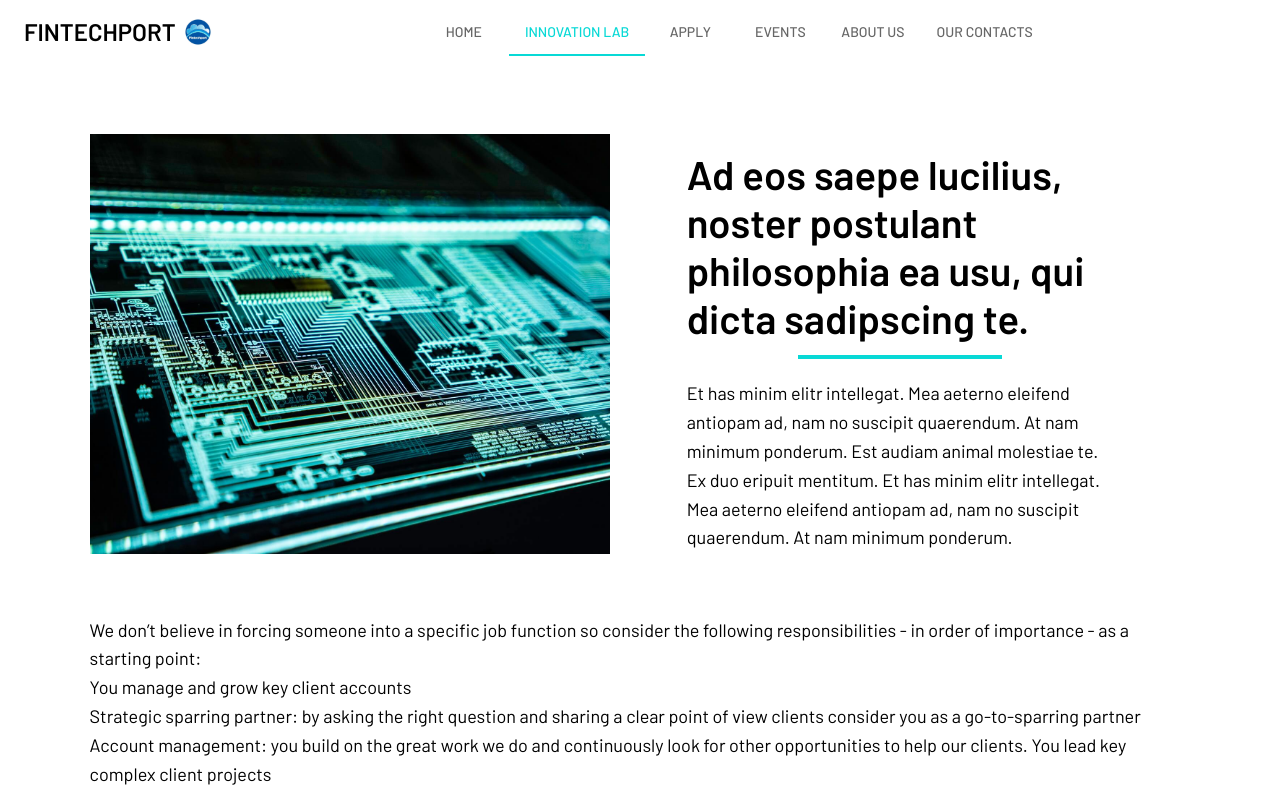
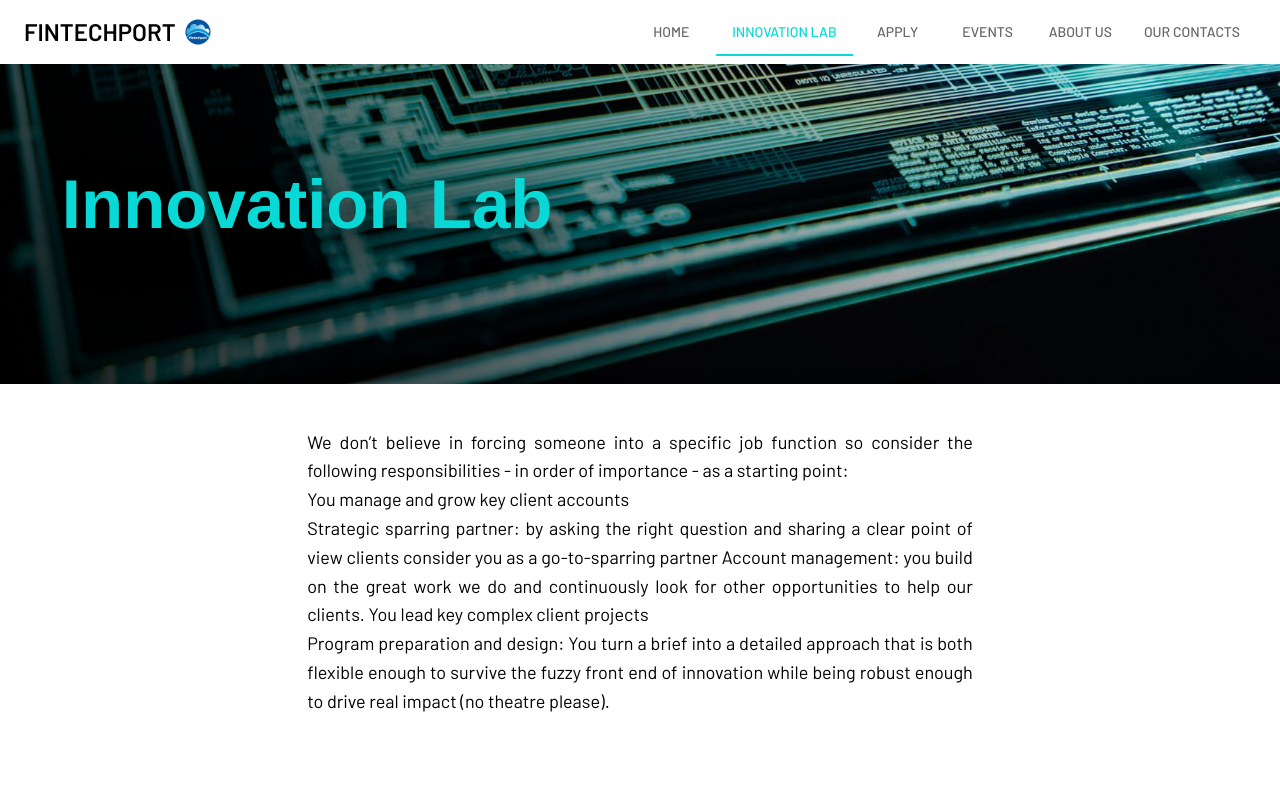
Before and after one commit to VictoriaSTo/fintechport-frontend, a React (Create React App) app: page /innovation-lab in a window 1280 px wide. Shown: the top 794 px of the page. Built offline with nearby package versions, Linux system fonts and the light colour scheme.

Commit message:
added design to innovation lab

```diff
--- a/src/components/Application/BottomBanner.module.css
+++ b/src/components/Application/BottomBanner.module.css
@@ -1,6 +1,6 @@
 .application-banner {
   text-align: center;
-  background-image: url(../../assets/handshake.jpg);
+  background-image: linear-gradient(45deg, rgba(0, 0, 0, .9), transparent), url(../../assets/handshake.jpg);
   background-position: center left;
   background-size: cover;
   background-attachment: fixed;
--- a/src/components/Career/PositionList.module.css
+++ b/src/components/Career/PositionList.module.css
@@ -1,6 +1,6 @@
 .jobs-banner{
   text-align: center;
-  background-image: url(../../assets/career/1.jpg);
+  background-image: linear-gradient(45deg, rgba(0, 0, 0, .4), transparent), url(../../assets/career/1.jpg);
   background-position: bottom left;
   background-size: cover;
   background-attachment: fixed;
@@ -33,7 +33,7 @@
 }
 
 .jobs {
-  padding: 2% 18% 2% 18%;
+  padding: 2% 24% 2% 24%;
 }
 
 .job {
@@ -55,7 +55,7 @@
 }
 
 .contact-us {
-  padding: 2% 18% 2% 18%;
+  padding: 2% 24% 2% 24%;
   text-align: left;
 }
 
--- a/src/components/FintechportHub/FintechportHub.module.css
+++ b/src/components/FintechportHub/FintechportHub.module.css
@@ -22,7 +22,7 @@
   font-size: 6.9rem;
   color: #08D9D6;
   font-family: archiabold,"DM Sans",Helvetica,sans-serif;
-  text-shadow: .5rem 1rem 2rem rgba(0, 0, 0, .2);
+  text-shadow: .5rem 2rem 4rem rgba(0, 0, 0, .8);
 }
 
 .heading-primary--sub {
@@ -58,3 +58,28 @@
 .adv__title {
   margin: 0;
 }
+
+@media only screen and (max-width: 900px) {
+  .header {
+    background-position: 173%;
+    background-size: cover;
+    background-image: linear-gradient(45deg, rgba(0, 0, 0, .7), rgba(0, 0, 0, .5)), url(../../assets/sh.jpg);
+  }
+
+  .heading-primary h1 {
+    font-size: 4.9rem;
+  }
+
+  .text {
+    padding: 1% 7% 0% 7%;
+  }
+
+  .text-title {
+    text-align: center;
+  }
+
+  .section-advantages {
+    background-color: #f8f5f7;
+    padding: 1% 7% 0% 7%;
+  }
+}
--- a/src/components/Homepage/NewsEvents.js
+++ b/src/components/Homepage/NewsEvents.js
@@ -1,13 +1,22 @@
+import useFetch from '../../hooks/useFetch';
+
 import Grid from '@mui/material/Grid';
 import theme from '../UI/Theme';
-import EventIcon from '@mui/icons-material/Event';
+// import EventIcon from '@mui/icons-material/Event';
 
 import classes from './NewsEvents.module.css';
-import eventsInfo from '../Events/eventsInfo';
+// import eventsInfo from '../Events/eventsInfo';
 
 
-const eventsList = eventsInfo.map((event) => {
-  const { id, title, img, date, place } = event;
+const NewsEvents = () => {
+  const apiUrl = 'http://localhost:1337';
+  const { loading, error, data } = useFetch(`${apiUrl}/events`);
+
+  if (loading) return <p>Loading ...</p>
+  if (error) return <p>Error</p>
+
+  const eventsList = data.map((event) => {
+    const { id, title, image, date, place } = event;
     return (
       <Grid item key={id} md={4}
         sx={{
@@ -17,7 +26,7 @@ const eventsList = eventsInfo.map((event) => {
         }}>
         <div data-aos-duration="1000" data-aos="fade-up">
           <div className={classes["card"]}>
-          <img className={classes["card__image"]} src={img} alt={title} />
+            <img className={classes["card__image"]} src={`${apiUrl}${image.url}`} alt={title} />
             <div className={classes["card__text"]}>
               <p className={classes["card__text--medium"]}>{title}</p>
               <p className={classes["card__text--small"]}>{date}</p>
@@ -28,7 +37,7 @@ const eventsList = eventsInfo.map((event) => {
     )
   })
 
-const NewsEvents = () => {
+
   return (
     <div className={classes["section-events"]}>
       {/* <h2 className={classes["heading-secondary"]}> <EventIcon color="secondary" sx={{fontSize: "4rem", paddingRight: "1rem"}} />Join Our Events</h2> */}
--- a/src/components/Homepage/NewsEvents.module.css
+++ b/src/components/Homepage/NewsEvents.module.css
@@ -5,7 +5,7 @@
   text-align: center;
   color: white;
   background-image:
-  linear-gradient(rgba(8, 217, 214, .82), rgba(0, 0, 0, .82)), url(../../assets/net.png);
+  linear-gradient(rgba(0, 0, 0, .8), rgba(0, 0, 0, .8)), url(../../assets/net.png);
   background-position: bottom left;
   background-size: cover;
   background-attachment: fixed;
--- a/src/components/Homepage/Partners.module.css
+++ b/src/components/Homepage/Partners.module.css
@@ -25,12 +25,6 @@
 
 .logo {
   width: 70%;
-  filter: grayscale(1);
-}
-
-.logo:hover {
-  filter: none;
-  width: 72%;
 }
 
 @media only screen and (max-width: 900px) {
--- a/src/components/InnovationLab/InnovationSample.js
+++ b/src/components/InnovationLab/InnovationSample.js
@@ -4,15 +4,14 @@ import { Link as RouterLink} from "react-router-dom";
 import WrapperNoColor from '../UI/WrapperNoColor';
 import Wrapper from '../UI/Wrapper';
 import classes from './InnovationSample.module.css';
-import schema from '../../assets/schema.jpeg';
 import ContainedButton from '../UI/ContainedButton';
 import OutlinedButton from '../UI/OutlinedButton';
 
 const InnovationSample = () => {
   return (
     <React.Fragment>
-      <WrapperNoColor>
-        <article className={classes.header}>
+
+        {/* <article className={classes.header}>
           <img src={schema} alt="schema" className={classes["header__image"]}/>
           <div className={classes["header__text"]}>
             <h1>Ad eos saepe lucilius, noster postulant philosophia ea usu, qui dicta sadipscing te.</h1>
@@ -20,8 +19,15 @@ const InnovationSample = () => {
             <p>Et has minim elitr intellegat. Mea aeterno eleifend antiopam ad, nam no suscipit quaerendum. At nam minimum ponderum. Est audiam animal molestiae te. Ex duo eripuit mentitum.
               Et has minim elitr intellegat. Mea aeterno eleifend antiopam ad, nam no suscipit quaerendum. At nam minimum ponderum. </p>
           </div>
-        </article>
-        <article className={classes.text}>
+        </article> */}
+         <div className={classes["lab-header"]}>
+        <div className={classes["lab-header__text-box"]}>
+          <div className={classes["heading-primary"]}>
+            <h1>Innovation Lab</h1>
+          </div>
+        </div>
+      </div>
+        <article className={classes["text-section"]}>
           <p>
             We don’t believe in forcing someone into a specific job function so consider the following responsibilities - in order of importance - as a starting point:
             <br/>
@@ -34,12 +40,11 @@ const InnovationSample = () => {
             Program preparation and design: You turn a brief into a detailed approach that is both flexible enough to survive the fuzzy front end of innovation while being robust enough to drive real impact (no theatre please).
           </p>
         </article>
-      </WrapperNoColor>
       <Wrapper>
         <article className={classes["call-to-action"]}>
           <div>
             <h2>Ready to get started?</h2>
-            <p>Sign up or contact us</p>
+            <p>Apply or contact us directly</p>
           </div>
           <div className={classes["call-to-action__buttons"]}>
             <ContainedButton component={RouterLink} to="/submission-form" action={"Apply"} />
--- a/src/components/InnovationLab/InnovationSample.module.css
+++ b/src/components/InnovationLab/InnovationSample.module.css
@@ -1,3 +1,28 @@
+.lab-header{
+  text-align: center;
+  background-image: linear-gradient(45deg, rgba(0, 0, 0, .9), transparent), url(../../assets/schema.jpeg);
+  background-position: bottom left;
+  background-size: cover;
+  background-attachment: fixed;
+  height: 40vh;
+  position: relative;
+}
+
+.lab-header__text-box {
+  position: absolute;
+  top: 44%;
+  left: 24%;
+  transform: translate(-50%, -50%);
+  align-items: center;
+}
+
+.heading-primary h1 {
+  font-size: 6.9rem;
+  color: #08D9D6;
+  font-family: archiabold,"DM Sans",Helvetica,sans-serif;
+  text-shadow: .5rem 2rem 4rem rgba(0, 0, 0, .8);
+}
+
 .header {
   display: flex;
   flex-direction: row;
@@ -42,6 +67,10 @@
   margin-top: 0.8rem;
 }
 
+.text-section {
+  padding: 2% 24% 5% 24%;
+  text-align: justify;
+}
 
 @media only screen and (max-width: 992px) {
   .header {
--- a/src/components/Layout/Header.js
+++ b/src/components/Layout/Header.js
@@ -44,7 +44,7 @@ const useStyles = makeStyles(theme => ({
   },
   tabContainer: {
     marginLeft: "auto",
-    marginRight: "auto"
+    // marginRight: "auto"
   },
   drawerItem: {
     ...theme.typography,
```
Also changed, not shown: src/components/FintechportHub/FintechportHub.js (+8 -8 lines). Lines whose indentation alone changed are shown as unchanged.
